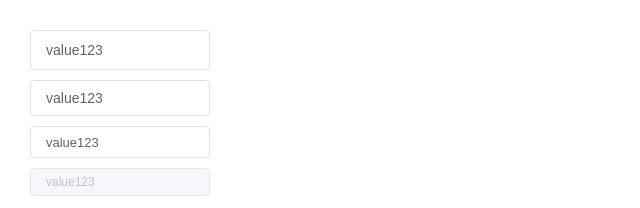
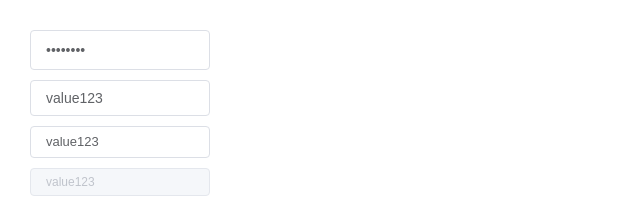
Before and after one commit to Lucy20209060/YUI, a React (Create React App) app: page /input in a window 1280 px wide. Shown: the top 208 px of the page, without its empty margins (0-640 px from the left). Built offline with nearby package versions, Linux system fonts and the light colour scheme.

Commit message:
fix:完善input

```diff
--- a/src/components/input/input.css
+++ b/src/components/input/input.css
@@ -11,6 +11,7 @@
     color: #606266;
     outline: none;
     font-size: inherit;
+    line-height: inherit;
     padding: 0 15px;
     transition: border-color 0.2s cubic-bezier(0.645, 0.045, 0.355, 1);
     width: 100%; }
--- a/src/components/input/input.scss
+++ b/src/components/input/input.scss
@@ -13,6 +13,7 @@
     color: #606266;
 		outline: none;
 		font-size: inherit;
+		line-height: inherit;
     padding: 0 15px;
     transition: border-color .2s cubic-bezier(.645,.045,.355,1);
 		width: 100%;
--- a/src/components/input/input.tsx
+++ b/src/components/input/input.tsx
@@ -40,7 +40,7 @@ export default class Input extends React.Component<InputProps, any> {
     onClick: PropTypes.func,
     placeholder: PropTypes.string,
     size: PropTypes.oneOf(['default', 'medium', 'mini', 'small']),
-    type: PropTypes.string,
+    type: PropTypes.oneOf(['text', 'password']),
   };
 
   constructor(props: InputProps) {
--- a/src/pages/input/index.tsx
+++ b/src/pages/input/index.tsx
@@ -23,7 +23,7 @@ export default class InputPage extends React.Component {
     const {inputDefaultValue, inputValue} = this.state;
     return (
       <div className="input-page">
-        <Input defaultValue={inputDefaultValue} value={inputValue} onChange={this.onInputChange} />
+        <Input type="password" defaultValue={inputDefaultValue} value={inputValue} onChange={this.onInputChange} />
         <hr/>
         <Input placeholder="请输入账号" size="medium" defaultValue={inputDefaultValue} value={inputValue} />
         <hr/>
```
